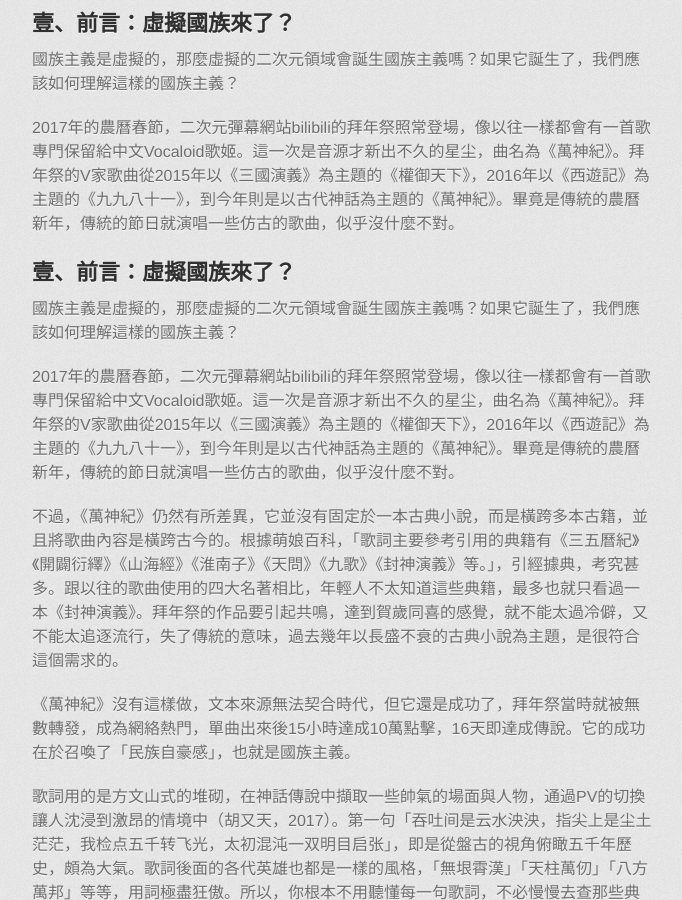
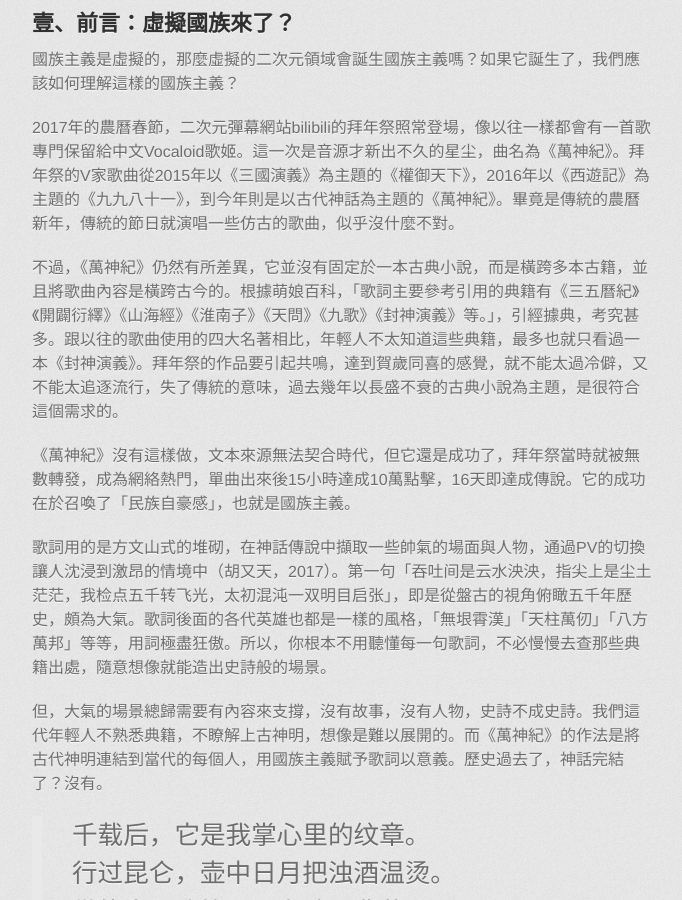
Before and after one commit to fireindark707/ChineseV_GUFENG, a Jekyll site: the page built from docs/Paper_nationalism.md, in a window 1280 px wide and 900 px high, scrolled down 933 px. Shown: the whole window, without its empty margins (298-980 px from the left). Built offline with Jekyll 4.4.1, drawn with Linux system fonts in a browser that asks for light colours; some web fonts are replaced; some of the changed text lies outside the part shown.

Commit message:
Update Paper_nationalism.md

```diff
--- a/docs/Paper_nationalism.md
+++ b/docs/Paper_nationalism.md
@@ -19,13 +19,6 @@ layout: default
 #### 關鍵字：國族主義、古風、中文Vocaloid、洛天依
 
 ---
-
-## 壹、前言：虛擬國族來了？
-
-國族主義是虛擬的，那麼虛擬的二次元領域會誕生國族主義嗎？如果它誕生了，我們應該如何理解這樣的國族主義？
-
-2017年的農曆春節，二次元彈幕網站bilibili的拜年祭照常登場，像以往一樣都會有一首歌專門保留給中文Vocaloid歌姬。這一次是音源才新出不久的星尘，曲名為《萬神紀》。拜年祭的V家歌曲從2015年以《三國演義》為主題的《權御天下》，2016年以《西遊記》為主題的《九九八十一》，到今年則是以古代神話為主題的《萬神紀》。畢竟是傳統的農曆新年，傳統的節日就演唱一些仿古的歌曲，似乎沒什麼不對。
-
 
 ## 壹、前言：虛擬國族來了？
 
@@ -102,8 +95,6 @@ Gellner的國族主義理論解釋了歐洲現代國族建構的客觀條件，
 研究對象為中文V家古風曲，因此首先需要建置相關的資料庫。我通過R軟體配合bilibili網站的搜索功能，使用「古風」「中國風」「南北組」作為關鍵詞在網站音樂區的VOCALOID·UTAU區塊進行歌曲資訊收集。經過手動辨識，刪去明顯不屬於古風曲的音樂後，篩選播放量為1萬以上、彈幕量大於300的歌曲。最後，利用萌娘百科和其他網絡資訊進行歌詞的整理。
 
 最新的搜索日期為2017年10月31日，共收集古風曲369首。歌曲的上傳時間從2011年9月28日到2017年10月26日。整理後的表格包括：視頻名稱、播放數、彈幕數、上傳時間、UP主、URL、歌詞，7個欄位。所有歌曲的播放數與發表時間分佈如圖1所示。兩個高點分別為2017年的拜年祭歌曲《萬神祭》以及2015年拜年祭歌曲《權御天下》，2016年的《九九八十一》也應屬於古風曲，但因為UP主禁止他人添加標籤，無法被檢索到。其中播放量大於100萬的歌曲有4首，大於50萬的歌曲有10首，大於10萬的歌曲有98首。
-
-上傳歌曲數最多的11位UP主如下圖2所示，考慮到V家古風曲大都是由多人合作分工創作的，上傳者不一定代表最主要的創作人。UP主統計僅供參考。
 
 數據庫建置是為了方便之後分析時查找歌曲，整理作品發表的時間順序，並提醒本文作者不要忘記重要的高播放量歌曲。本文不採用量化分析的方式進行研究。
 
```
